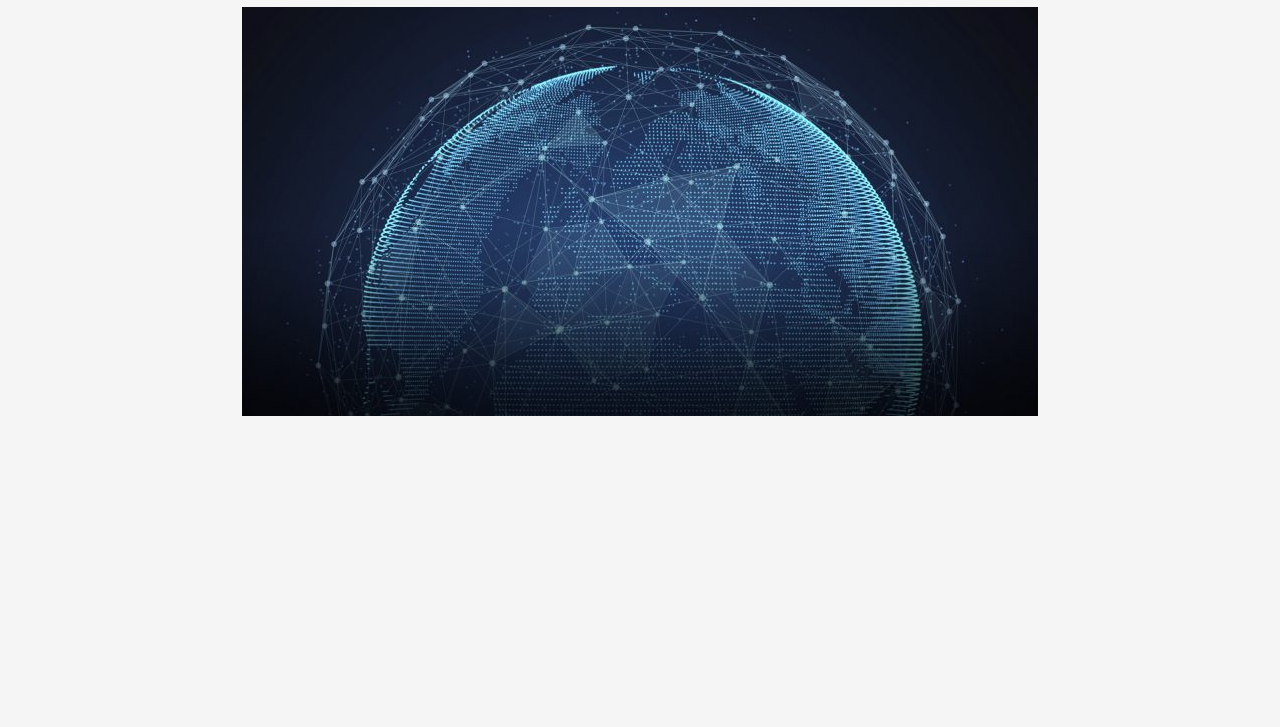
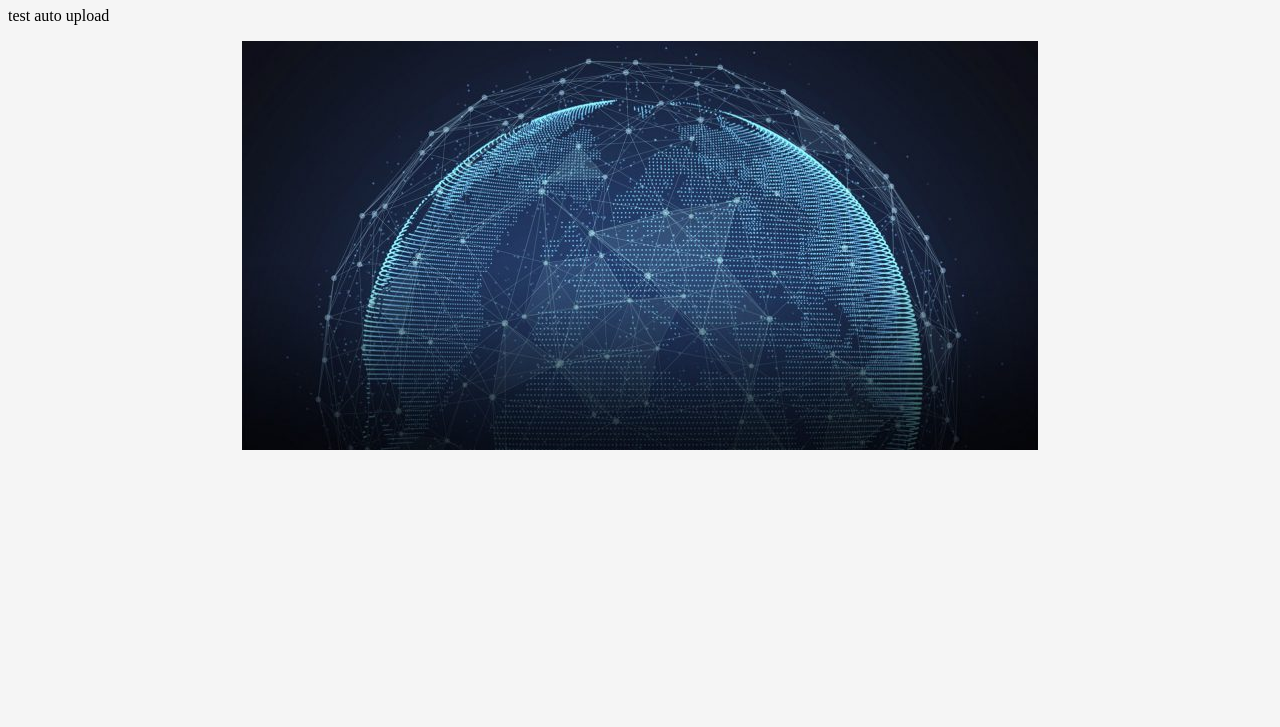
Before and after one commit to BlockRoyalty/BlockRoyalty, a plain HTML site: page index.html in a window 1280 px wide. Shown: the part 73-800 px from the top of the page. Drawn offline with Linux system fonts and the light colour scheme.

Commit message:
update index.html with auto upload

```diff
--- a/index.html
+++ b/index.html
@@ -8,7 +8,7 @@
 
   <body>
    <h1> Block Hoyalty </h1>
-
+   <p> test auto upload </p>
      <img src="images/Blockglobe.jpg" alt="Block Globe">
 
   </body>
```
